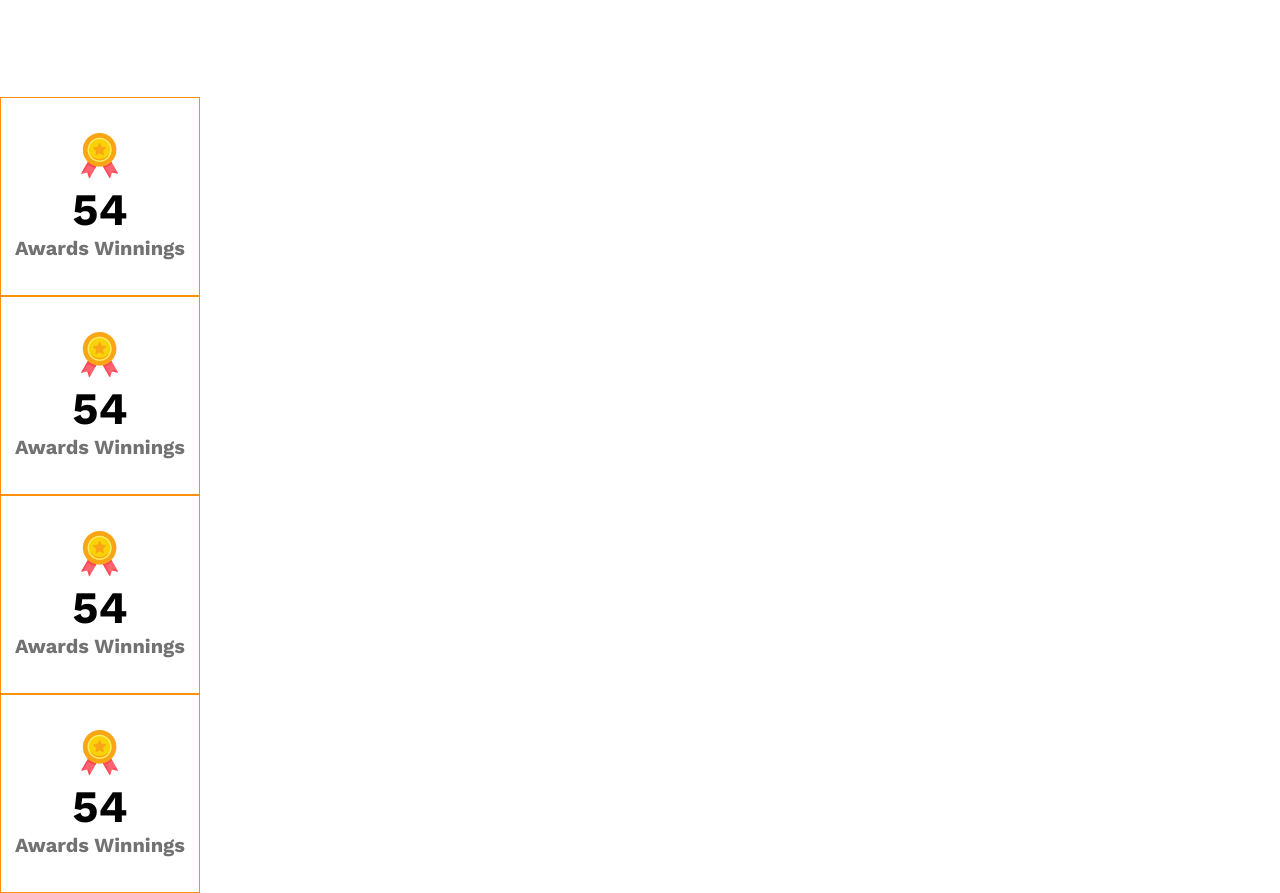
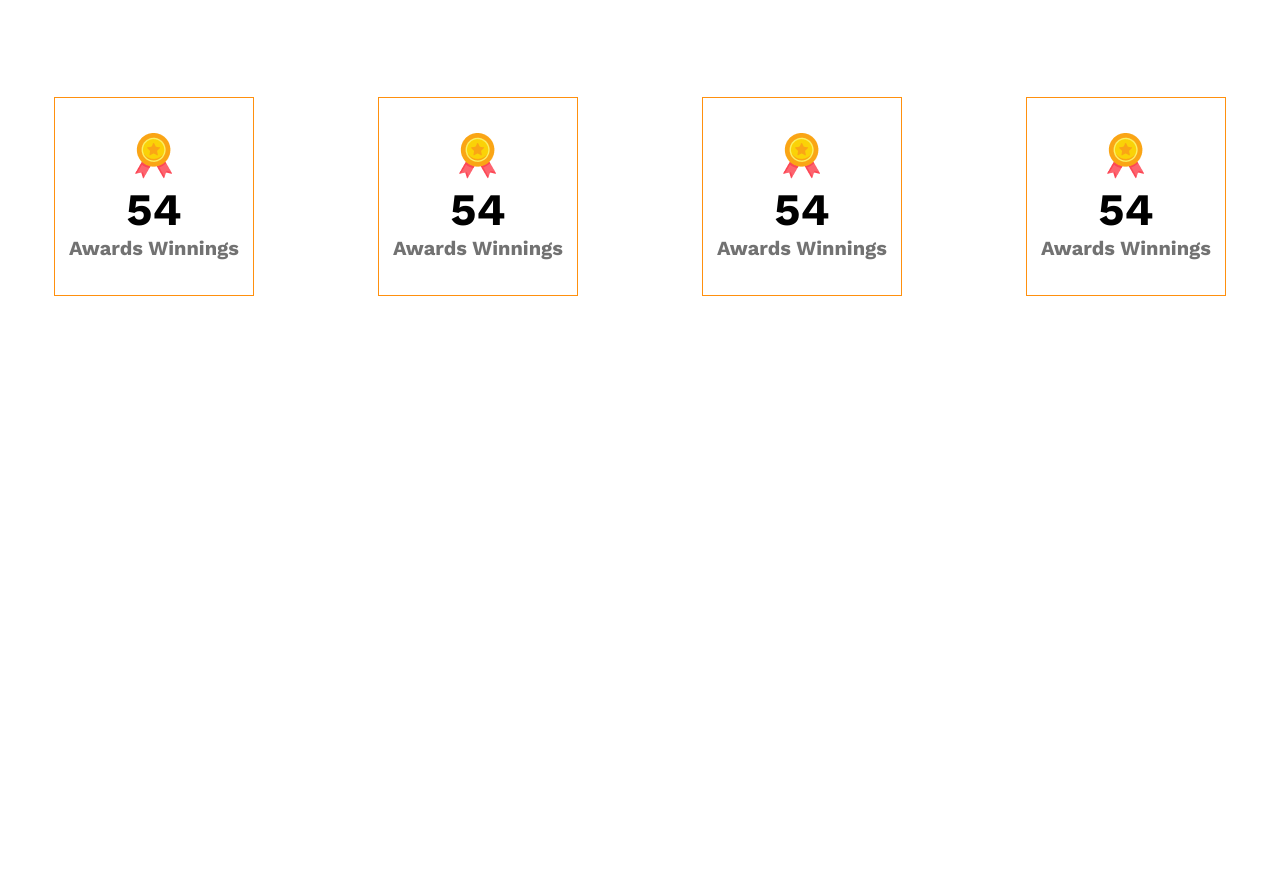
Before and after one commit to shakibhossainmuhammad/g3-architects, a plain HTML site: page index.html in a window 1280 px wide. Shown: the part 3544-4437 px from the top of the page. After the commit the page ends 3840 px from the top, so only its background shows below. Drawn offline with nearby package versions, Linux system fonts and the light colour scheme.

Commit message:
update website

```diff
--- a/asset/style/style.css
+++ b/asset/style/style.css
@@ -192,7 +192,11 @@
   color: #727272;
   margin-bottom: 100px;
 }
-
+.fact-box-items {
+  display: flex;
+  justify-content: center;
+  gap: 124px;
+}
 .box-item {
   width: 200px;
   border: 1px solid #ff900e;
```
